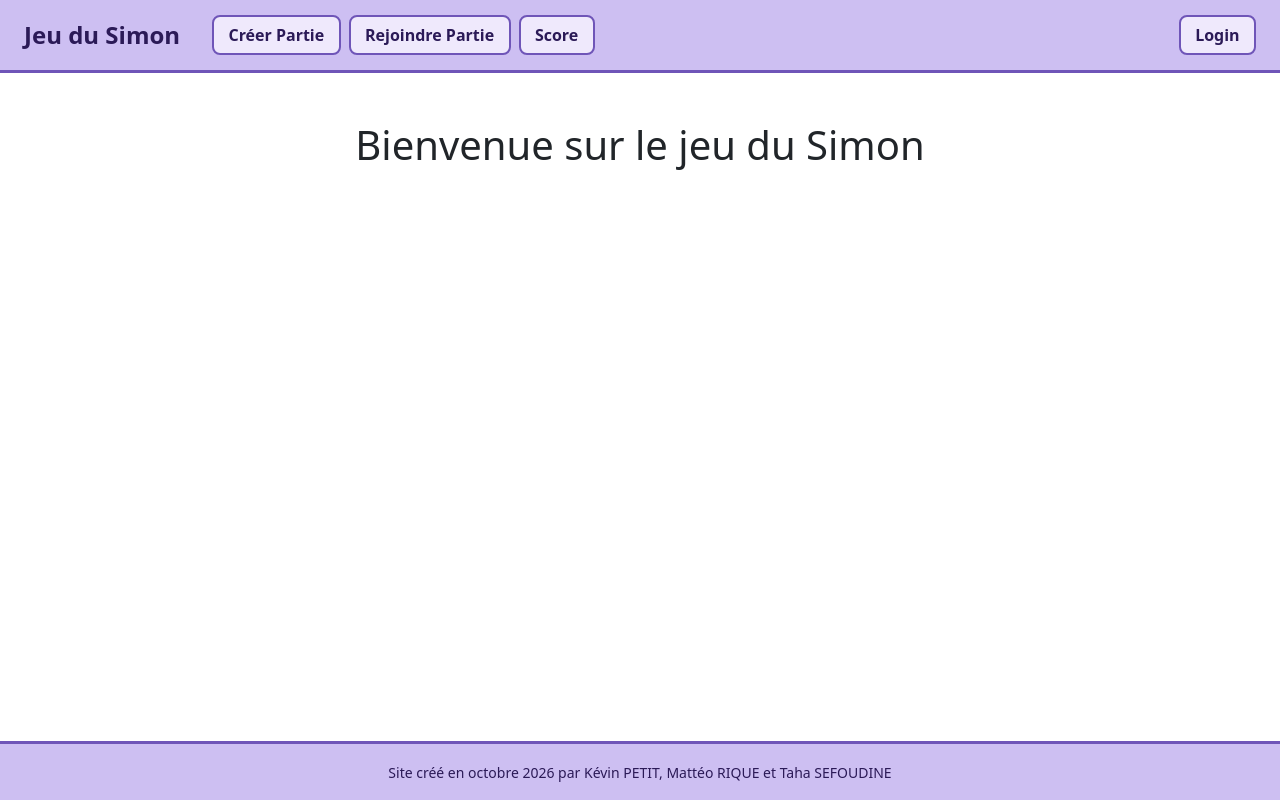
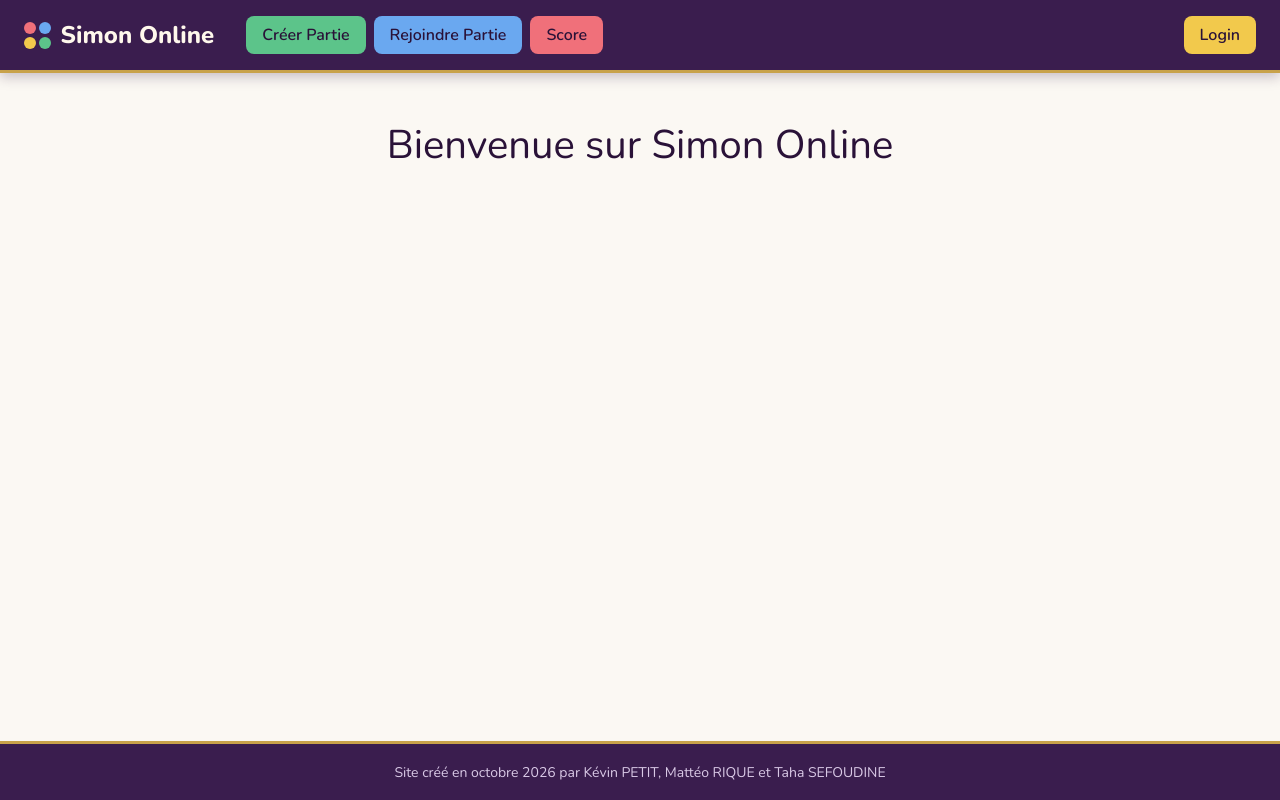
Before and after one commit to Taha-130/Le-jeu-de-Simon, a Django app: page /lobby/ in a window 1280 px wide. Run offline with Django 5.2, Linux system fonts and the light colour scheme; some libraries are stand-ins or nearby versions.

Commit message:
rendu plus professionnel et moderne

```diff
--- a/simon_project/lobby/templates/base.html
+++ b/simon_project/lobby/templates/base.html
@@ -4,59 +4,100 @@
         <meta charset="utf-8">
         <meta name="viewport" content="width=device-width, initial-scale=1.0">
         <title>{% block title %}Jeu du Simon{% endblock %}</title>
+
+        <link rel="preconnect" href="https://fonts.googleapis.com">
+        <link rel="preconnect" href="https://fonts.gstatic.com" crossorigin>
+        <link href="https://fonts.googleapis.com/css2?family=Nunito:wght@400;600;800&display=swap" rel="stylesheet">
         <link href="https://cdn.jsdelivr.net/npm/bootstrap@5.3.2/dist/css/bootstrap.min.css" rel="stylesheet">
         <script src="https://unpkg.com/htmx.org@1.9.10"></script>
 
         <style>
             :root {
-                --violet-bande: #cdbff2;   /* fond header et footer */
-                --violet-onglet: #efe9fc;  /* fond onglets */
-                --violet-trait: #6f55b8;   /* bordures */
-                --violet-texte: #2b1a57;   /* fond texte */
+                --aubergine: #3a1d4e;
+                --aubergine-texte: #2a1238;
+                --or: #c8a24a;
+                --creme: #fff8ec;
+                --footer-texte: #d9c9e6;
+                --fond-page: #fbf8f3;
+
+                --simon-rouge: #f0707a;
+                --simon-bleu: #6aa8f0;
+                --simon-vert: #5cc48a;
+                --simon-jaune: #f2c94c;
+
+                --bs-body-font-family: 'Nunito', system-ui, -apple-system, 'Segoe UI', sans-serif;
+                --bs-body-bg: var(--fond-page);
+                --bs-body-color: var(--aubergine-texte);
             }
 
-            /* Header */
-
             .site-navbar {
-                background-color: var(--violet-bande);
-                border-bottom: 3px solid var(--violet-trait);
+                background-color: var(--aubergine);
+                border-bottom: 3px solid var(--or);
+                box-shadow: 0 4px 12px rgba(42, 18, 56, 0.25);
                 --bs-navbar-padding-y: 0.75rem;
             }
 
             .site-navbar .navbar-brand {
-                color: var(--violet-texte);
+                display: flex;
+                align-items: center;
+                gap: 0.6rem;
+                color: var(--creme);
                 font-size: 1.5rem;
                 font-weight: 800;
             }
 
-            /* Onglets */
+            .simon-pastilles {
+                display: grid;
+                grid-template-columns: repeat(2, 12px);
+                grid-template-rows: repeat(2, 12px);
+                gap: 3px;
+            }
+
+            .simon-pastilles span { border-radius: 50%; }
+            .simon-pastilles .rouge { background-color: var(--simon-rouge); }
+            .simon-pastilles .bleu  { background-color: var(--simon-bleu); }
+            .simon-pastilles .vert  { background-color: var(--simon-vert); }
+            .simon-pastilles .jaune { background-color: var(--simon-jaune); }
+
+            .site-navbar .nav-onglet,
+            .site-navbar .nav-onglet:hover {
+                color: var(--aubergine-texte);
+            }
+
             .site-navbar .nav-onglet {
-                padding: 0.4rem 0.9rem;
-                color: var(--violet-texte);
-                background-color: var(--violet-onglet);
-                border: 2px solid var(--violet-trait);
+                padding: 0.45rem 1rem;
+                background-color: var(--onglet-fond);
                 border-radius: 0.5rem;
                 font-weight: 600;
                 white-space: nowrap;
+                transition: filter 0.15s, transform 0.15s;
             }
 
-            .site-navbar .nav-onglet:hover,
-            .site-navbar .nav-onglet.active {
-                background-color: #ffffff;
-                color: var(--violet-texte);
+            .site-navbar .nav-onglet:hover {
+                filter: brightness(1.08);
+                transform: translateY(-1px);
             }
 
             .site-navbar .nav-onglet:focus-visible,
             .site-navbar .navbar-brand:focus-visible {
-                outline: 3px solid var(--violet-texte);
+                outline: 3px solid var(--creme);
                 outline-offset: 2px;
             }
 
-            /* Footer */
+            .onglet-vert  { --onglet-fond: var(--simon-vert); }
+            .onglet-bleu  { --onglet-fond: var(--simon-bleu); }
+            .onglet-jaune { --onglet-fond: var(--simon-jaune); }
+            .onglet-rouge { --onglet-fond: var(--simon-rouge); }
+
+            @media (prefers-reduced-motion: reduce) {
+                .site-navbar .nav-onglet { transition: none; }
+                .site-navbar .nav-onglet:hover { transform: none; }
+            }
+
             .site-footer {
-                background-color: var(--violet-bande);
-                border-top: 3px solid var(--violet-trait);
-                color: var(--violet-texte);
+                background-color: var(--aubergine);
+                border-top: 3px solid var(--or);
+                color: var(--footer-texte);
             }
         </style>
         {% block extra_head %}{% endblock %}
@@ -64,23 +105,31 @@
 
     <body class="d-flex flex-column min-vh-100">
 
-        <header>
+        <header class="sticky-top">
             <nav class="navbar site-navbar" aria-label="Navigation principale">
                 <div class="container-fluid px-4">
-                    <a class="navbar-brand" href="/">Jeu du Simon</a>
+                    <a class="navbar-brand" href="/">
+                        <span class="simon-pastilles" aria-hidden="true">
+                            <span class="rouge"></span>
+                            <span class="bleu"></span>
+                            <span class="jaune"></span>
+                            <span class="vert"></span>
+                        </span>
+                        Simon Online
+                    </a>
 
                     <ul class="navbar-nav flex-row gap-2 me-auto ms-3">
-                        <li class="nav-item"><a class="nav-link nav-onglet" href="#">Créer Partie</a></li>
-                        <li class="nav-item"><a class="nav-link nav-onglet" href="#">Rejoindre Partie</a></li>
-                        <li class="nav-item"><a class="nav-link nav-onglet" href="#">Score</a></li>
+                        <li class="nav-item"><a class="nav-link nav-onglet onglet-vert" href="#">Créer Partie</a></li>
+                        <li class="nav-item"><a class="nav-link nav-onglet onglet-bleu" href="#">Rejoindre Partie</a></li>
+                        <li class="nav-item"><a class="nav-link nav-onglet onglet-rouge" href="#">Score</a></li>
                     </ul>
 
                     <ul class="navbar-nav">
                         <li class="nav-item">
                             {% if user.is_authenticated %}
-                                <a class="nav-link nav-onglet" href="#">Logout</a>
+                                <a class="nav-link nav-onglet onglet-jaune" href="#">Logout</a>
                             {% else %}
-                                <a class="nav-link nav-onglet" href="#">Login</a>
+                                <a class="nav-link nav-onglet onglet-jaune" href="#">Login</a>
                             {% endif %}
                         </li>
                     </ul>
@@ -90,7 +139,7 @@
 
         <main class="container py-5 flex-grow-1">
             {% block main %}
-                <h1 class="text-center">Bienvenue sur le jeu du Simon</h1>
+                <h1 class="text-center">Bienvenue sur Simon Online</h1>
             {% endblock %}
         </main>
 
```
